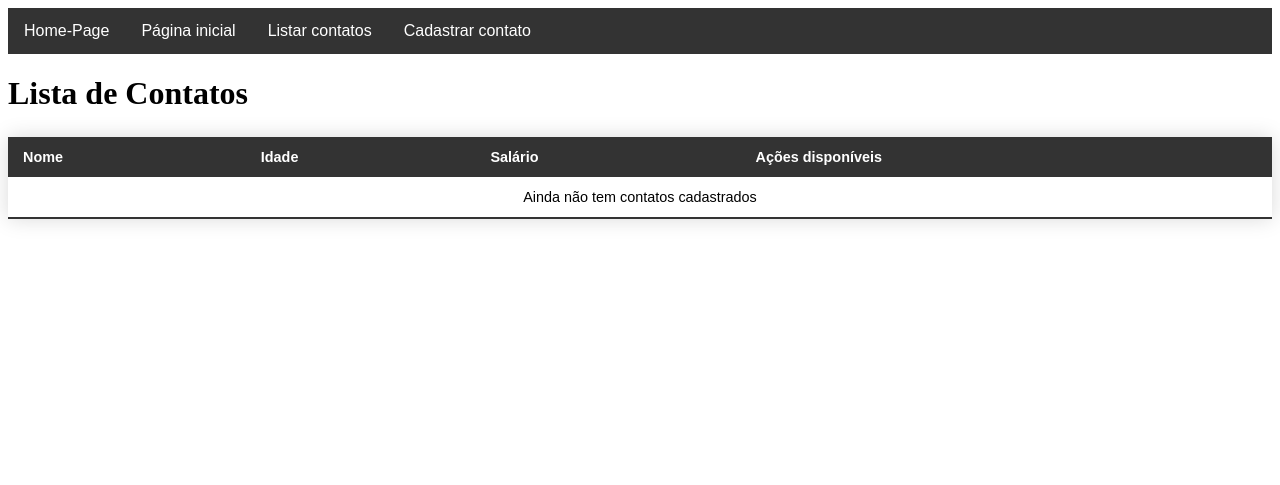
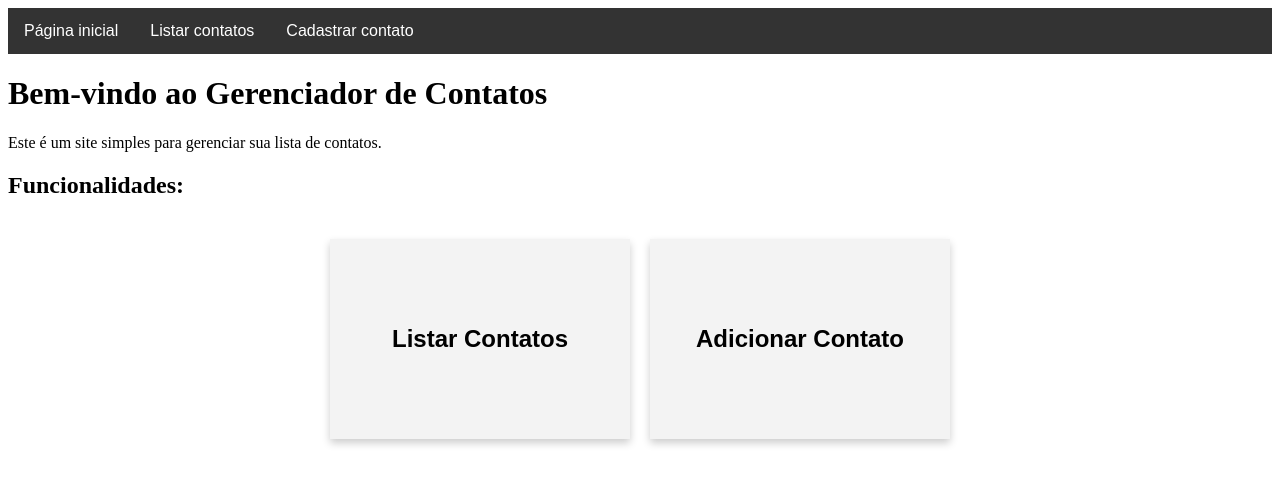
Before and after one commit to ricleta/ProgWeb, a Django app: page /contatos/ in a window 1280 px wide. Shown: the top 485 px of the page. Run offline with Django 4.2, Linux system fonts and the light colour scheme; data that the repository does not hold is empty.

Commit message:
Added a bunch of stuff

```diff
--- a/MySite/contatos/static/contatos/css/estilo.css
+++ b/MySite/contatos/static/contatos/css/estilo.css
@@ -148,3 +148,83 @@ form button[type="submit"]:hover {
     background-color: #5a6268;
     border-radius: 25%;
 }
+
+.button-danger {
+    display: inline-block;
+    background-color: #ff0000;
+    color: white;
+    padding: 10px 15px;
+    border: none;
+    border-radius: 4px;
+    cursor: pointer;
+    font-size: 16px;
+    text-decoration: none;
+    text-align: center;
+    margin-left: 10px;
+    transition: background-color 0.3s, border-radius 0.3s ease-in, color 0.3s ease-in;
+}
+
+.button-danger:hover {
+    background-color: #bb0000;
+    border-radius: 25%;
+}
+
+/* Card container to hold the flip cards */
+.card-container {
+    display: flex;
+    flex-wrap: wrap;
+    gap: 20px; /* space between cards */
+    justify-content: center; /* center the cards */
+    padding: 20px;
+}
+
+/* The flip card container - set the width and height to whatever you want. We have added the border property to demonstrate that the flip itself goes out of the box on hover (remove perspective if you don't want the 3D effect */
+.flip-card {
+  background-color: transparent;
+  width: 300px;
+  height: 200px;
+  perspective: 1000px; /* Remove this if you don't want the 3D effect */
+  font-family: Arial, Helvetica, sans-serif;
+}
+
+/* This container is needed to position the front and back side */
+.flip-card-inner {
+  position: relative;
+  width: 100%;
+  height: 100%;
+  text-align: center;
+  transition: transform 0.8s;
+  transform-style: preserve-3d;
+  box-shadow: 0 4px 8px 0 rgba(0,0,0,0.2);
+}
+
+/* Do an horizontal flip when you move the mouse over the flip box container */
+.flip-card:hover .flip-card-inner {
+  transform: rotateY(180deg);
+}
+
+/* Position the front and back side */
+.flip-card-front, .flip-card-back {
+  position: absolute;
+  width: 100%;
+  height: 100%;
+  -webkit-backface-visibility: hidden; /* Safari */
+  backface-visibility: hidden;
+  display: flex;
+  flex-direction: column;
+  align-items: center;
+  justify-content: center;
+}
+
+/* Style the front side */
+.flip-card-front {
+  background-color: #f3f3f3;
+  color: black;
+}
+
+/* Style the back side */
+.flip-card-back {
+  background-color: #333;
+  color: white;
+  transform: rotateY(180deg);
+}
--- a/MySite/contatos/templates/contatos/contato_confirm_delete.html
+++ b/MySite/contatos/templates/contatos/contato_confirm_delete.html
@@ -12,7 +12,7 @@
             {% csrf_token %}
             <p>Você tem certeza que quer excluir o contato "{{ object.nome }}"?</p>
 
-            <button type="submit">Sim, excluir</button>
+            <button class="button-danger">Sim, excluir</button>
             <a href="{% url 'contatos:lista-contatos' %}" class="button-link">Cancelar</a>
         </form>
     </body>
--- a/MySite/contatos/templates/contatos/criaContato.html
+++ b/MySite/contatos/templates/contatos/criaContato.html
@@ -17,6 +17,7 @@
                 {{ formulario.as_table }}
             </table>
             <button type="submit">{% if object %}Atualizar{% else %}Criar{% endif %}</button>
+            <a href="{% url 'contatos:lista-contatos' %}" class="button-danger">Cancelar</a>
             </fieldset>
         </form>
     </body>
--- /dev/null
+++ b/MySite/contatos/templates/contatos/index.html
@@ -0,0 +1,38 @@
+{% load static %}
+<!DOCTYPE html>
+<html>
+    <head>
+        <title>Bem-vindo ao Gerenciador de Contatos</title>
+        <link rel="stylesheet" href="{% static 'contatos/css/estilo.css' %}">
+    </head>
+    <body>
+        {% include 'contatos/links.html' %}
+        <h1>Bem-vindo ao Gerenciador de Contatos</h1>
+        <p>Este é um site simples para gerenciar sua lista de contatos.</p>
+        <h2>Funcionalidades:</h2>
+        <div class="card-container">
+            <div class="flip-card">
+                <div class="flip-card-inner">
+                    <div class="flip-card-front">
+                        <h2>Listar Contatos</h2>
+                    </div>
+                    <div class="flip-card-back">
+                        <p>Veja todos os contatos cadastrados em uma lista organizada.</p>
+                        <a href="{% url 'contatos:lista-contatos' %}" class="button-link" style="background-color: #555; margin-top: 10px;">Ir para a Lista</a>
+                    </div>
+                </div>
+            </div>
+            <div class="flip-card">
+                <div class="flip-card-inner">
+                    <div class="flip-card-front">
+                        <h2>Adicionar Contato</h2>
+                    </div>
+                    <div class="flip-card-back">
+                        <p>Adicione uma nova pessoa à sua lista de contatos.</p>
+                        <a href="{% url 'contatos:cria-contato' %}" class="button-link" style="background-color: #555; margin-top: 10px;">Adicionar</a>
+                    </div>
+                </div>
+            </div>
+        </div>
+    </body>
+</html>
--- a/MySite/contatos/templates/contatos/links.html
+++ b/MySite/contatos/templates/contatos/links.html
@@ -5,7 +5,6 @@ em uma página HTML use:
 -->
 <nav class="navbar">
     <ul>
-        <li><a href="/">Home-Page</a></li>
         <li><a href="{% url 'contatos:home-contatos' %}">Página inicial</a></li>
         <li><a href="{% url 'contatos:lista-contatos' %}">Listar contatos</a></li>
         <li><a href="{% url 'contatos:cria-contato' %}">Cadastrar contato</a></li>
--- a/MySite/contatos/templates/contatos/listaContatos.html
+++ b/MySite/contatos/templates/contatos/listaContatos.html
@@ -24,7 +24,7 @@
                         <td>{{ pessoa.nome }}</td><td>{{pessoa.idade }}</td><td>{{ pessoa.salario }}</td>
                         <td>
                             <a href="{% url 'contatos:update-contato' pk=pessoa.pk %}" class="button-link">Atualizar</a>
-                            <a href="{% url 'contatos:delete-contato' pk=pessoa.pk %}" class="button-link">Excluir</a>
+                            <a href="{% url 'contatos:delete-contato' pk=pessoa.pk %}" class="button-danger"> Excluir</a>
                         </td>
                     </tr>
                 {% empty %}
--- a/MySite/contatos/urls.py
+++ b/MySite/contatos/urls.py
@@ -7,5 +7,5 @@ urlpatterns = [
     path('update/<int:pk>/', views.ContatoUpdateView.as_view(), name='update-contato'),
     path('delete/<int:pk>/', views.ContatoDeleteView.as_view(), name='delete-contato'),
     path('lista/', views.ContatoListView.as_view(), name='lista-contatos'),
-    path('', views.ContatoListView.as_view(), name='home-contatos'),
+    path('', views.IndexView.as_view(), name='home-contatos'),
 ]
--- a/MySite/contatos/views.py
+++ b/MySite/contatos/views.py
@@ -1,8 +1,13 @@
-from django.views.generic import ListView
+from django.views.generic import ListView, TemplateView
 from django.views.generic.edit import CreateView, UpdateView, DeleteView
 from django.urls import reverse_lazy
 from .models import Pessoa
 from .forms import ContatoModel2Form
+
+class IndexView(TemplateView):
+    template_name = 'contatos/index.html'
+    success_url = reverse_lazy('contatos:home-contatos')
+
 
 class ContatoListView(ListView):
     model = Pessoa
```
Also changed, not shown: MySite/contatos/forms.py (+32 -2 lines).
